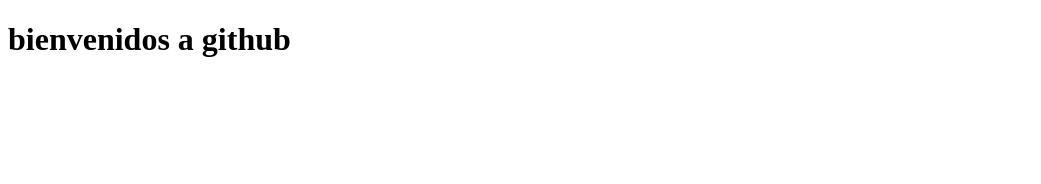
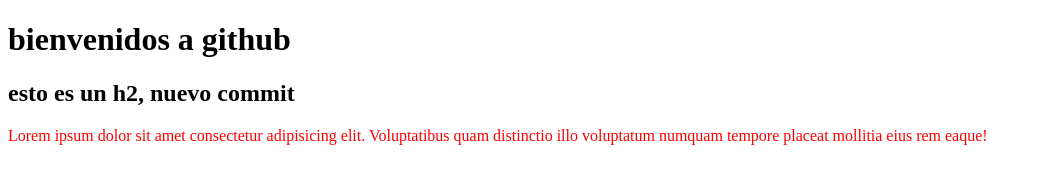
Before and after one commit to jssimons/46985-primer-repo, a plain HTML site: page index.html in a window 1280 px wide. Shown: the whole page, without its empty margins (0-1041 px from the left). Drawn offline with Linux system fonts and the light colour scheme.

Commit message:
segundo commit con h2 y p

```diff
--- a/CSS/estilos.css
+++ b/CSS/estilos.css
@@ -0,0 +1,3 @@
+p{
+    color: red;
+}
--- a/index.html
+++ b/index.html
@@ -1,5 +1,6 @@
 <!DOCTYPE html>
 <html lang="en">
+
 <head>
     <meta charset="UTF-8">
     <meta name="viewport" content="width=device-width, initial-scale=1.0">
@@ -7,9 +8,14 @@
     <link rel="stylesheet" href="CSS/estilos.css">
 
 </head>
+
 <body>
 
     <h1>bienvenidos a github</h1>
+    <h2>esto es un h2, nuevo commit</h2>
+    <p>Lorem ipsum dolor sit amet consectetur adipisicing elit. Voluptatibus quam distinctio illo voluptatum numquam
+        tempore placeat mollitia eius rem eaque!</p>
 
 </body>
+
 </html>
```
